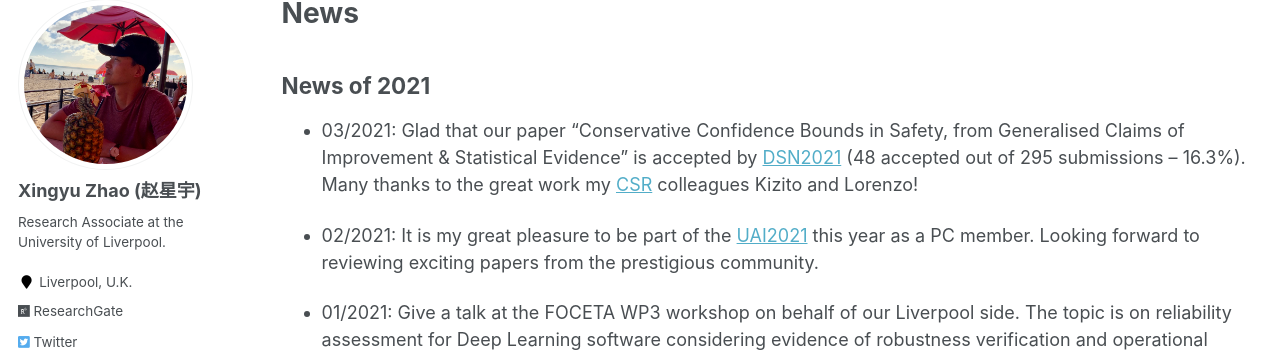
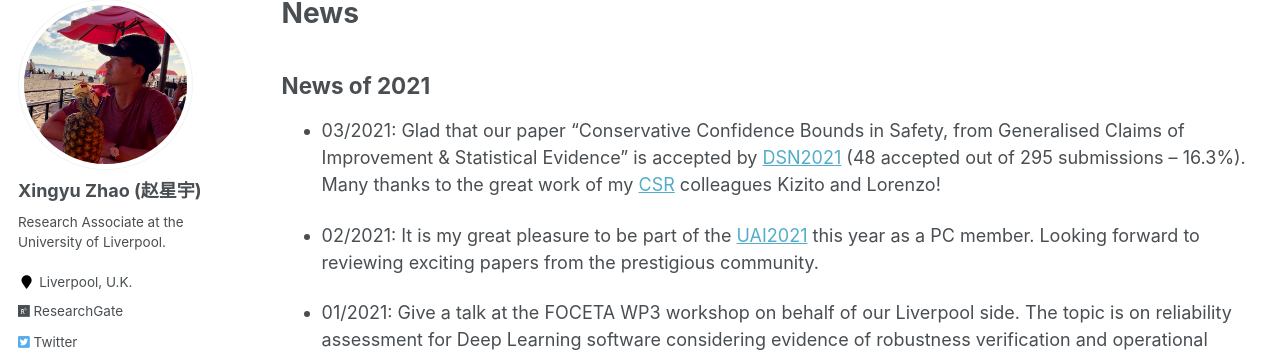
Before and after one commit to x-y-zhao/x-y-zhao.github.io, a Jekyll site: the page built from _pages/news.md, in a window 1280 px wide and 900 px high. Shown: the part 119-476 px from the top of the window. Built offline with Jekyll 4.4.1, drawn with Linux system fonts in a browser that asks for light colours; some web fonts are replaced.

Commit message:
Update news.md

```diff
--- a/_pages/news.md
+++ b/_pages/news.md
@@ -10,7 +10,7 @@
 {% include base_path %}
 ## News of 2021
 
-* 03/2021: Glad that our paper "Conservative Confidence Bounds in Safety, from Generalised Claims of Improvement & Statistical Evidence" is accepted by [DSN2021](http://dsn2021.ntu.edu.tw/index.html) (48 accepted out of 295 submissions -- 16.3%). Many thanks to the great work my [CSR](https://researchcentres.city.ac.uk/software-reliability) colleagues Kizito and Lorenzo!
+* 03/2021: Glad that our paper "Conservative Confidence Bounds in Safety, from Generalised Claims of Improvement & Statistical Evidence" is accepted by [DSN2021](http://dsn2021.ntu.edu.tw/index.html) (48 accepted out of 295 submissions -- 16.3%). Many thanks to the great work of my [CSR](https://researchcentres.city.ac.uk/software-reliability) colleagues Kizito and Lorenzo!
 
 * 02/2021: It is my great pleasure to be part of the [UAI2021](https://www.auai.org/uai2021/) this year as a PC member. Looking forward to reviewing exciting papers from the prestigious community.
 
```
